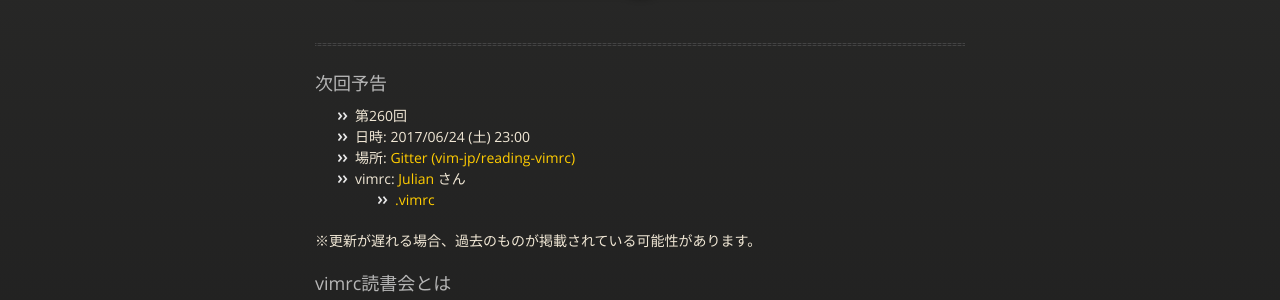
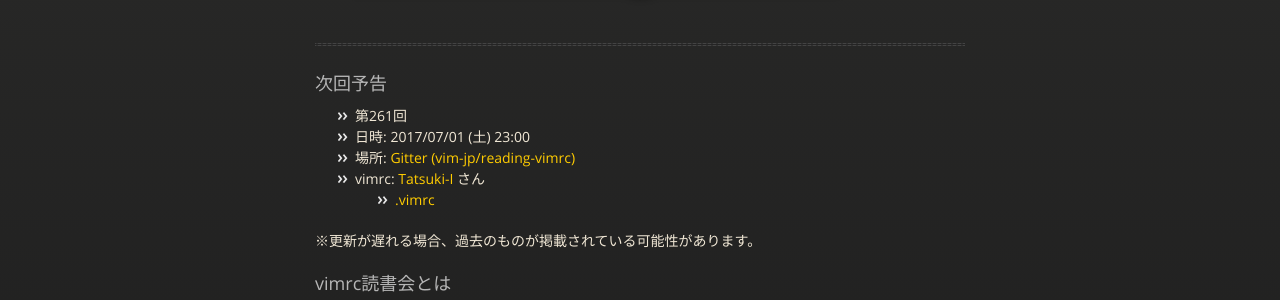
Before and after one commit to vim-jp/reading-vimrc, a Jekyll site: the page built from index.md, in a window 1280 px wide and 900 px high. Shown: the part 211-511 px from the top of the window. Built offline with Jekyll 4.4.1, drawn with Linux system fonts in a browser that asks for light colours; nearby versions of some CDN libraries.

Commit message:
Update the next information: #261 Tatsuki-I

```diff
--- a/_data/next.yml
+++ b/_data/next.yml
@@ -1,10 +1,10 @@
-- id: 260
-  date: '2017-6-24 23:00'
+- id: 261
+  date: '2017-7-1 23:00'
   author:
-    name: Julian
-    url: 'https://github.com/Julian'
+    name: Tatsuki-I
+    url: 'https://github.com/Tatsuki-I'
   vimrcs:
-    - url: 'https://github.com/Julian/dotfiles/blob/master/.vimrc'
+    - url: 'https://github.com/Tatsuki-I/vimrc/blob/master/.vimrc'
       name: .vimrc
       hash: null
   part: null
```
